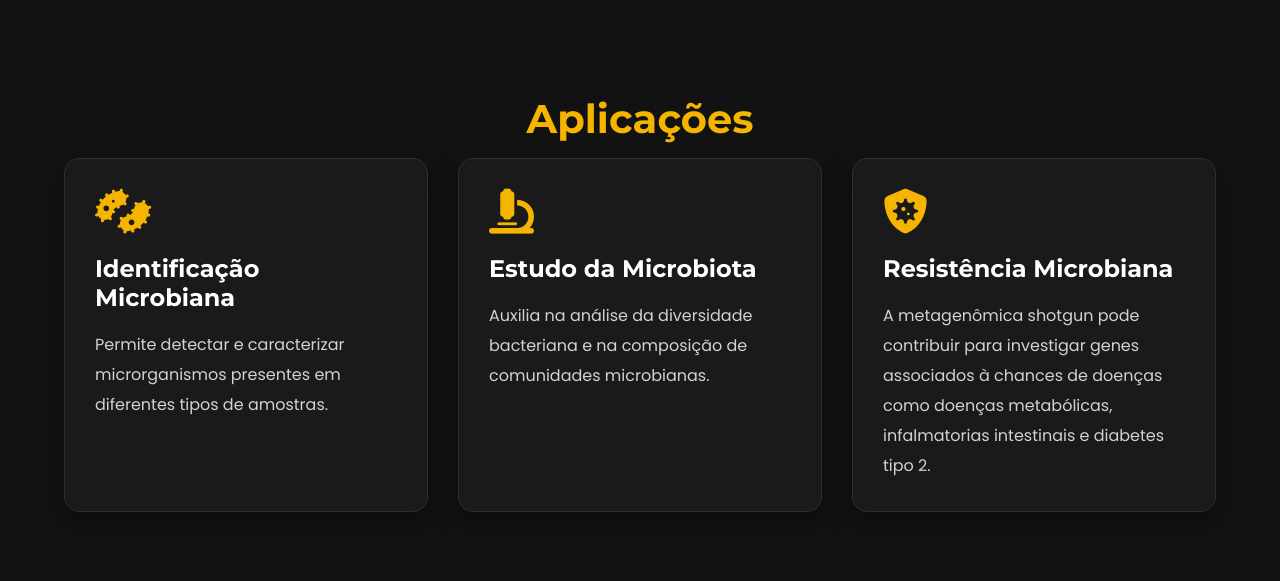
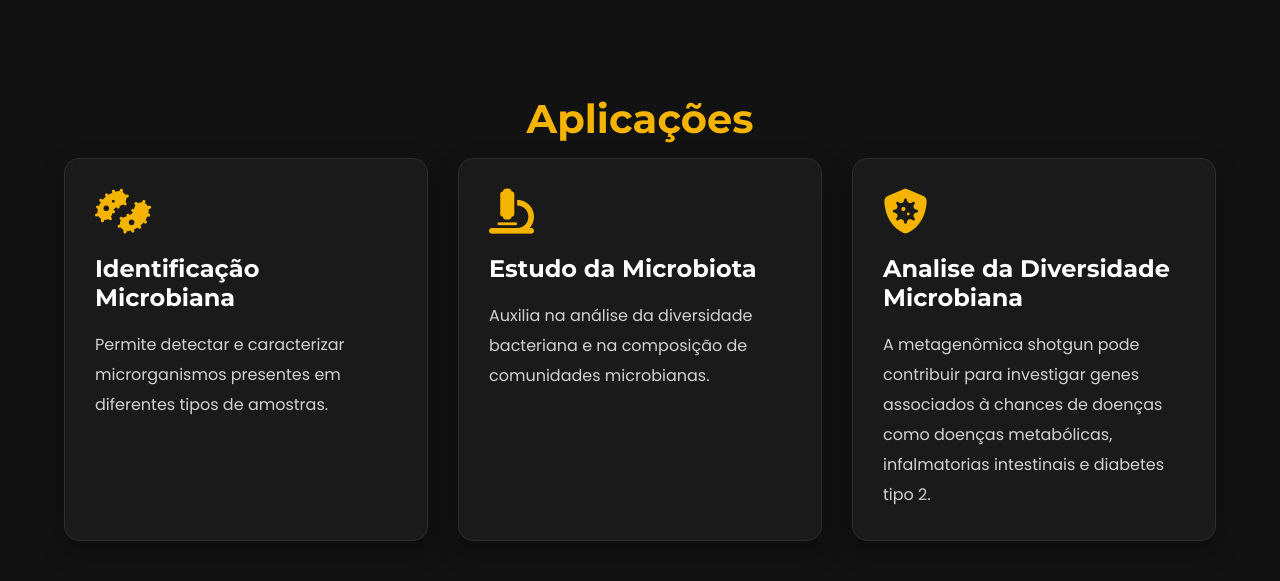
Before and after one commit to BigQuote/GenoLabb, a Flask app: page /especialidade in a window 1280 px wide. Shown: the part 1154-1735 px from the top of the page. Run offline with Flask 3, Linux system fonts and the light colour scheme.

Commit message:
Atualiza especialidade

```diff
--- a/templates/especialidade.html
+++ b/templates/especialidade.html
@@ -80,7 +80,7 @@
 
             <div class="card">
                 <i class="fa-solid fa-shield-virus"></i>
-                <h3>Resistência Microbiana</h3>
+                <h3>Analise da Diversidade Microbiana</h3>
                 <p>
                     A metagenômica shotgun pode contribuir para investigar genes associados à chances de doenças como doenças metabólicas,
                     infalmatorias intestinais e diabetes tipo 2.
```
